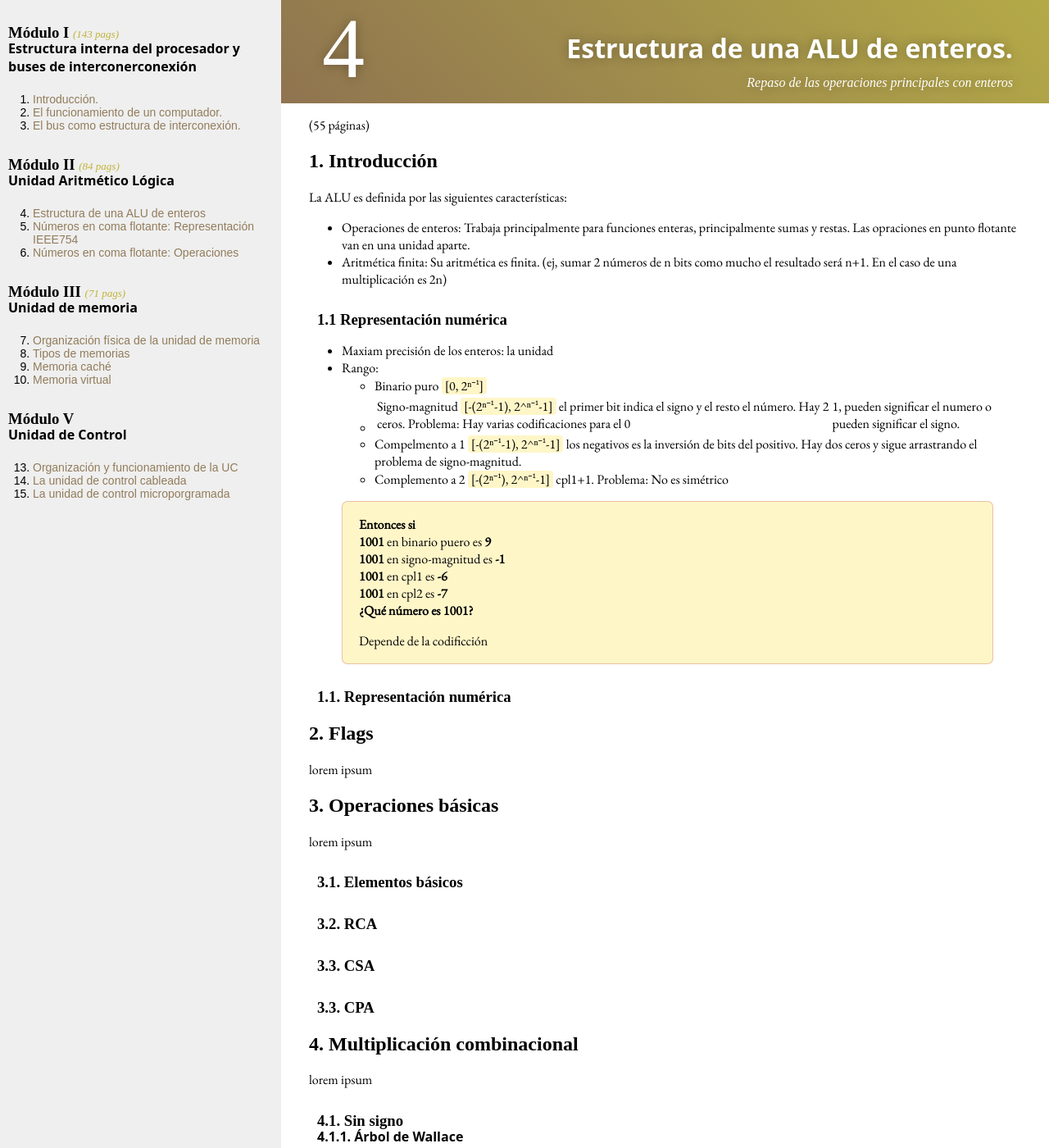
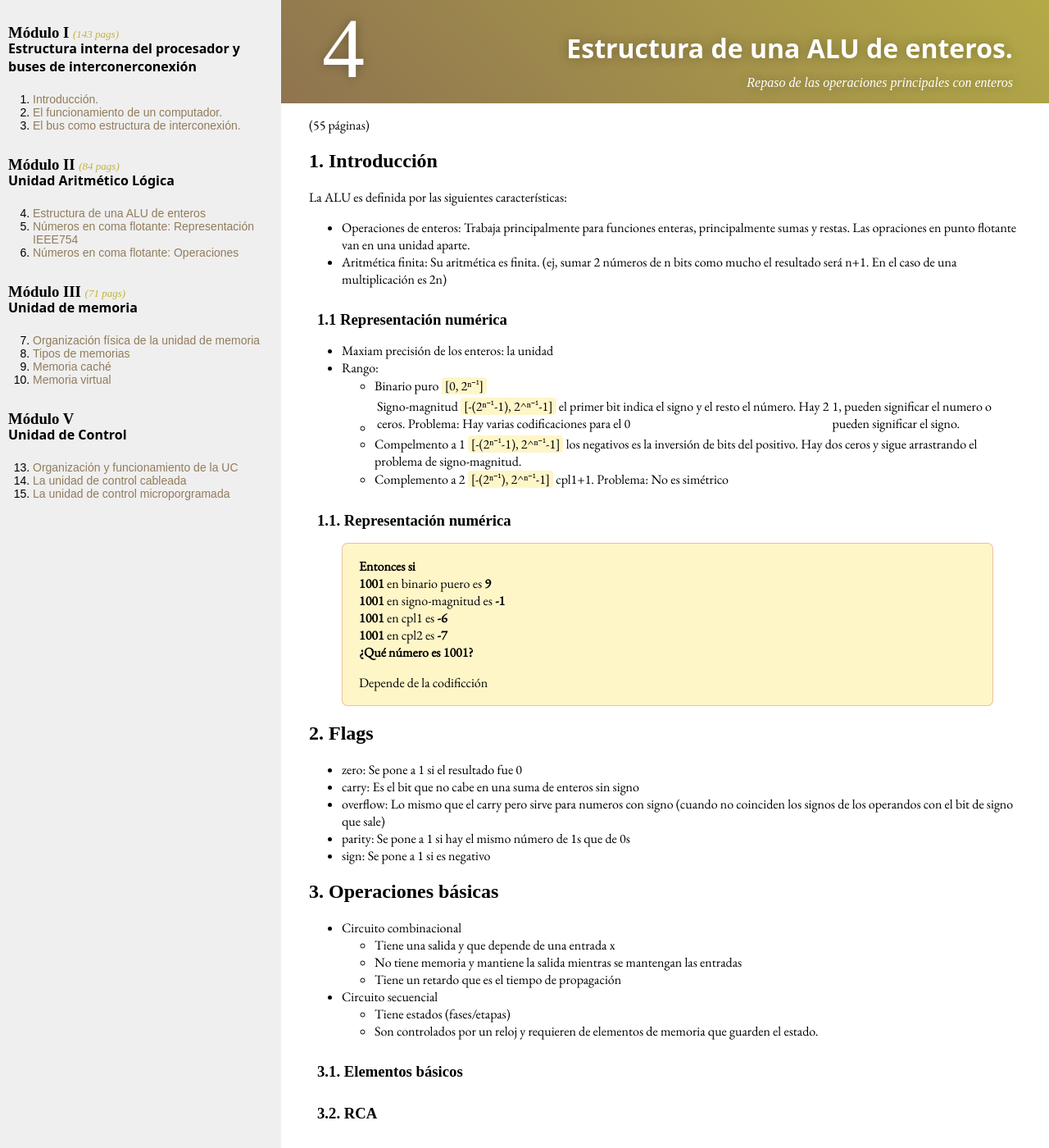
Before and after one commit to dkaerit/EDC, a Jekyll site: the page built from _posts/2020-10-05-TEMA04.md, in a window 1280 px wide and 1400 px high. Shown: the whole window at 82% size. Built offline with Jekyll 4.4.1, drawn with Linux system fonts in a browser that asks for light colours; some web fonts are replaced.

Commit message:
Update 2020-10-05-TEMA04.md

```diff
--- a/_posts/2020-10-05-TEMA04.md
+++ b/_posts/2020-10-05-TEMA04.md
@@ -22,6 +22,8 @@ La ALU es definida por las siguientes características:
   - Compelmento a 1 `[-(2ⁿ⁻¹-1), 2^ⁿ⁻¹-1]` los negativos es la inversión de bits del positivo. Hay dos ceros y sigue arrastrando el problema de signo-magnitud.
   - Complemento a 2 `[-(2ⁿ⁻¹), 2^ⁿ⁻¹-1]` cpl1+1. Problema: No es simétrico
 
+### 1.1. Representación numérica
+
 > **Entonces si**<br>
 > **1001** en binario puero es **9**<br>
 > **1001** en signo-magnitud es **-1**<br>
@@ -32,13 +34,22 @@ La ALU es definida por las siguientes características:
 > Depende de la codificción
 >
 
-### 1.1. Representación numérica
-
 ## 2. Flags
-lorem ipsum
+  - zero: Se pone a 1 si el resultado fue 0
+  - carry: Es el bit que no cabe en una suma de enteros sin signo
+  - overflow: Lo mismo que el carry pero sirve para numeros con signo (cuando no coinciden los signos de los operandos con el bit de signo que sale)
+  - parity: Se pone a 1 si hay el mismo número de 1s que de 0s
+  - sign: Se pone a 1 si es negativo
 
 ## 3. Operaciones básicas
-lorem ipsum
+- Circuito combinacional
+  - Tiene una salida y que depende de una entrada x
+  - No tiene memoria y mantiene la salida mientras se mantengan las entradas
+  - Tiene un retardo que es el tiempo de propagación
+- Circuito secuencial
+  - Tiene estados (fases/etapas)
+  - Son controlados por un reloj y requieren de elementos de memoria que guarden el estado.
+
 ### 3.1. Elementos básicos
 ### 3.2. RCA
 ### 3.3. CSA
```
